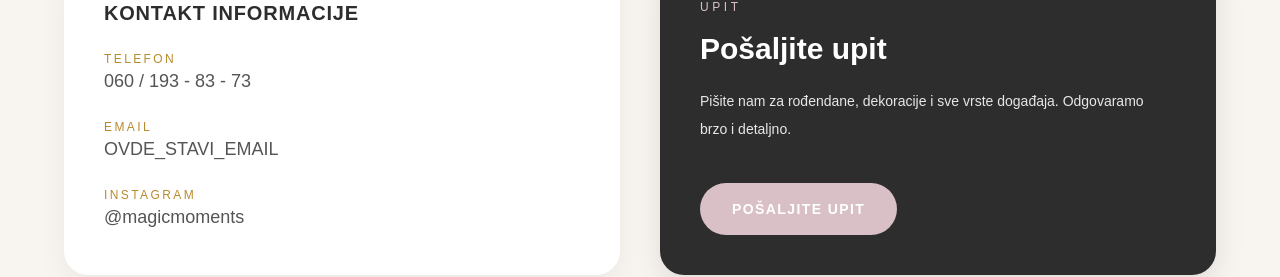
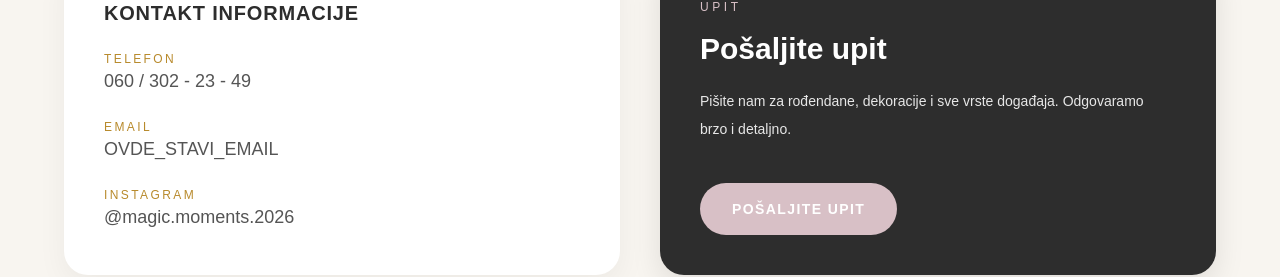
Before and after one commit to ITMilena/magic-moments, a Next.js app: page /kontakt in a window 1280 px wide. Shown: the part 329-606 px from the top of the page. Built offline with nearby package versions, Linux system fonts and the light colour scheme.

Commit message:
ispravljena pocetna i kontakt stranica

```diff
--- a/app/kontakt/page.tsx
+++ b/app/kontakt/page.tsx
@@ -27,7 +27,7 @@ export default function KontaktPage() {
                   href="tel:+381601938373"
                   className="text-lg transition hover:text-[#b88a2c]"
                 >
-                  060 / 193 - 83 - 73
+                  060 / 302 - 23 - 49
                 </a>
               </div>
 
@@ -53,7 +53,7 @@ export default function KontaktPage() {
                   rel="noreferrer"
                   className="text-lg transition hover:text-[#b88a2c]"
                 >
-                  @magicmoments
+                  @magic.moments.2026
                 </a>
               </div>
             </div>
```
